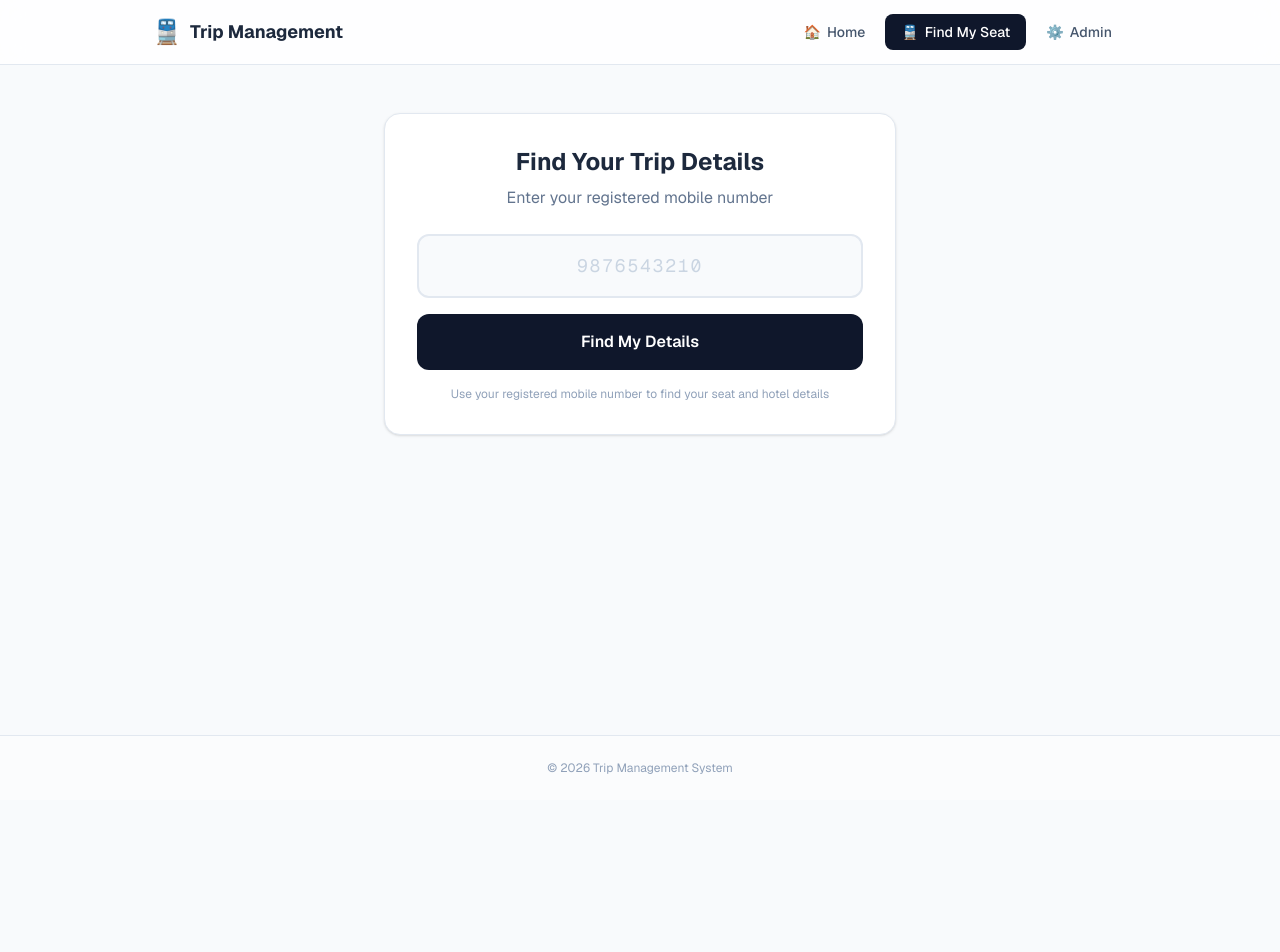
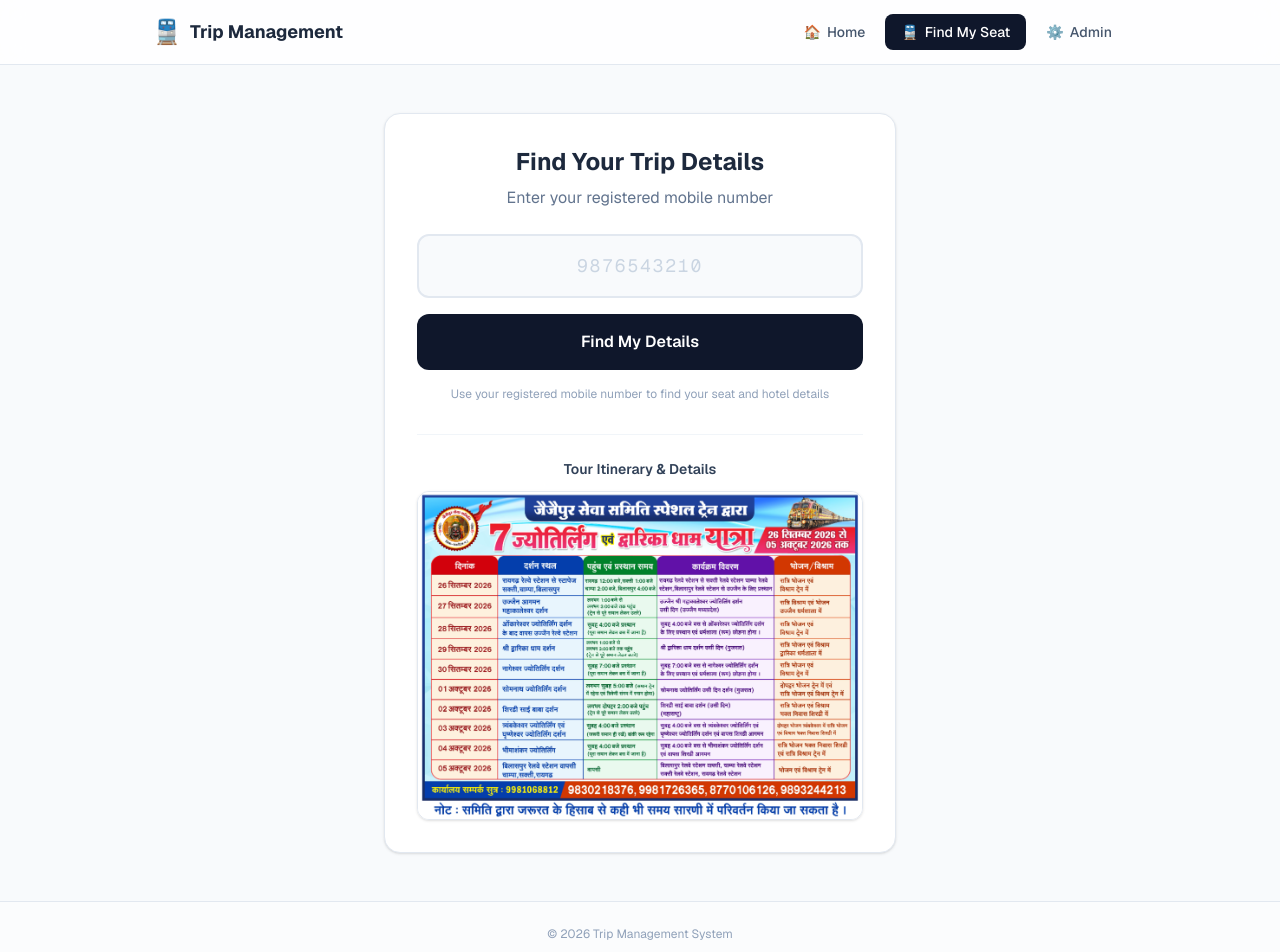
Before and after one commit to Piyushchandra806/Trip_Manegment_System, a Next.js app: page /passenger in a window 1280 px wide. Shown: the top 952 px of the page. Before the commit the page ends 800 px from the top, so only its background shows below. Built offline with nearby package versions, Linux system fonts and the light colour scheme.

Commit message:
feat: Add tour itinerary poster to search screen with zoom capability

```diff
--- a/components/PassengerSearch.jsx
+++ b/components/PassengerSearch.jsx
@@ -13,6 +13,7 @@ export default function PassengerSearch({ onSearch, isLoading = false, requireNa
   const [mobile, setMobile] = useState("");
   const [name, setName] = useState("");
   const [error, setError] = useState("");
+  const [isPosterOpen, setIsPosterOpen] = useState(false);
 
   const handleSubmit = (e) => {
     e.preventDefault();
@@ -129,6 +130,62 @@ export default function PassengerSearch({ onSearch, isLoading = false, requireNa
       <p className="text-xs text-slate-400 text-center mt-4">
         Use your registered mobile number to find your seat and hotel details
       </p>
+
+      {/* Tour Poster Section */}
+      <div className="mt-8 pt-6 border-t border-slate-100 flex flex-col items-center">
+        <p className="text-sm font-semibold text-slate-700 mb-3">
+          Tour Itinerary & Details
+        </p>
+        <button
+          type="button"
+          onClick={() => setIsPosterOpen(true)}
+          className="relative w-full rounded-xl overflow-hidden shadow-sm border border-slate-200 hover:shadow-md transition-shadow group cursor-zoom-in"
+          aria-label="View Tour Poster"
+        >
+          <img
+            src="/images/tour-poster.png"
+            alt="Tour Itinerary Poster"
+            className="w-full h-auto object-cover block"
+          />
+          <div className="absolute inset-0 bg-slate-900/0 group-hover:bg-slate-900/10 transition-colors flex items-center justify-center">
+             <div className="bg-white/95 backdrop-blur-sm text-slate-800 px-4 py-2 rounded-full font-medium text-sm shadow-sm opacity-0 group-hover:opacity-100 transition-opacity transform translate-y-2 group-hover:translate-y-0">
+               Click to Zoom
+             </div>
+          </div>
+        </button>
+      </div>
+
+      {/* Poster Zoom Modal */}
+      {isPosterOpen && (
+        <div
+          className="fixed inset-0 z-[100] bg-black/95 backdrop-blur-md flex items-center justify-center p-2 sm:p-6 cursor-zoom-out"
+          onClick={() => setIsPosterOpen(false)}
+        >
+          <button
+            type="button"
+            className="absolute top-4 right-4 sm:top-6 sm:right-6 bg-white/10 hover:bg-white/20 text-white rounded-full p-2.5 backdrop-blur-md transition-colors z-[101]"
+            onClick={(e) => { e.stopPropagation(); setIsPosterOpen(false); }}
+            aria-label="Close Poster"
+          >
+            <svg width="24" height="24" viewBox="0 0 24 24" fill="none" stroke="currentColor" strokeWidth="2.5" strokeLinecap="round" strokeLinejoin="round">
+              <line x1="18" y1="6" x2="6" y2="18"></line>
+              <line x1="6" y1="6" x2="18" y2="18"></line>
+            </svg>
+          </button>
+
+          <div
+            className="relative w-full max-w-5xl max-h-full overflow-auto rounded-lg"
+            onClick={(e) => e.stopPropagation()}
+          >
+            <img
+              src="/images/tour-poster.png"
+              alt="Tour Itinerary Poster Zoomed"
+              className="w-full h-auto object-contain cursor-zoom-out"
+              onClick={() => setIsPosterOpen(false)}
+            />
+          </div>
+        </div>
+      )}
     </div>
   );
 }
```
Also changed, not shown: public/images/tour-poster.png (added).
